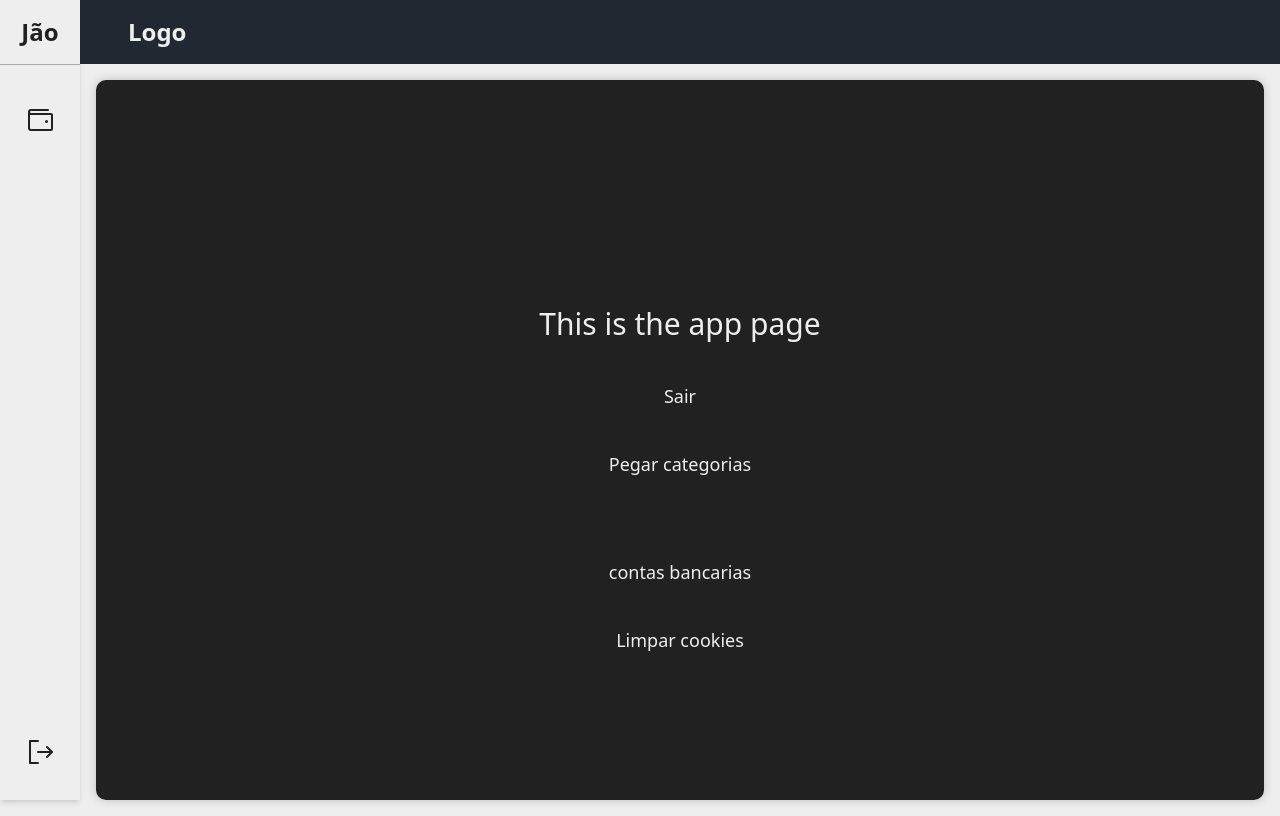
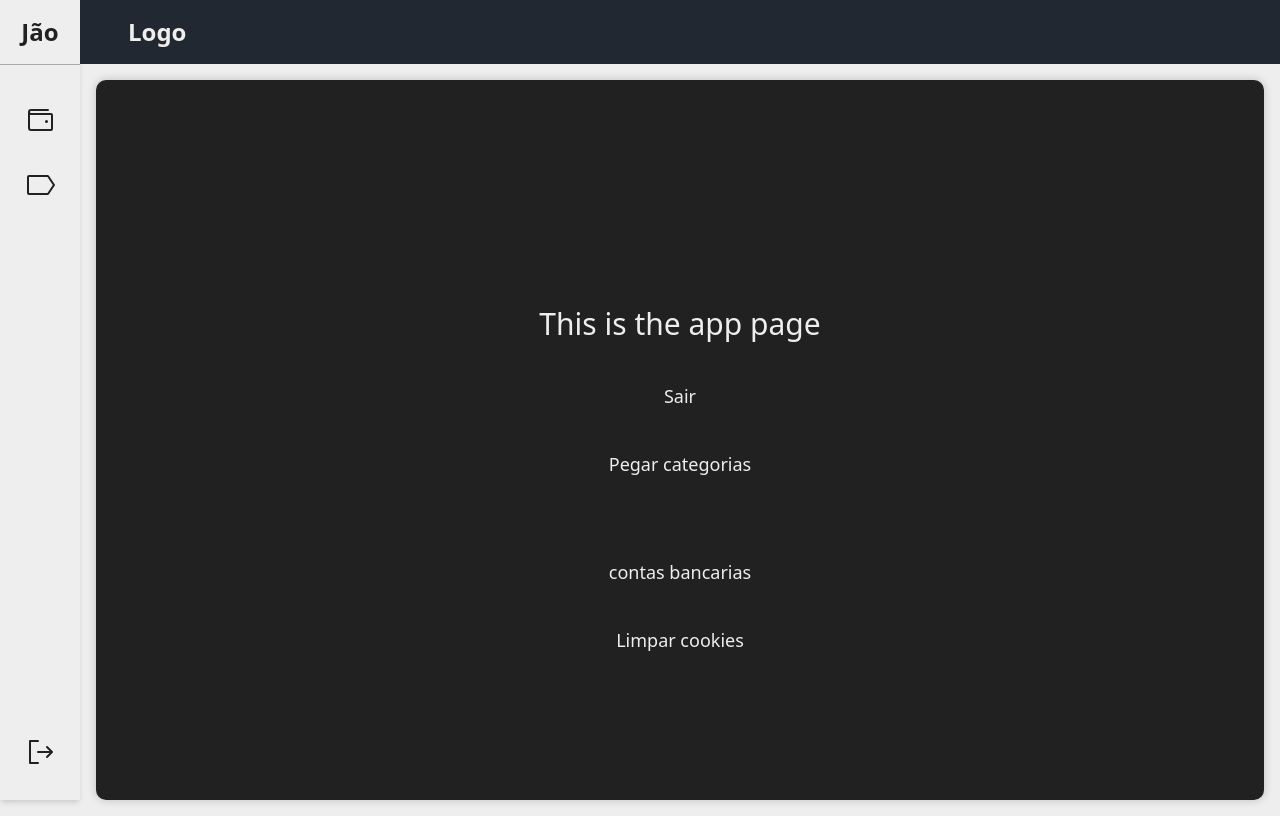
Before and after one commit to Alex-Nascimentoo/unima-jao-client, a Next.js app: page /app in a window 1280 px wide. Built offline with nearby package versions, Linux system fonts and the light colour scheme; no server answers.

Commit message:
refact: add category button on sidebar

```diff
--- a/src/_components/Sidebar.tsx
+++ b/src/_components/Sidebar.tsx
@@ -1,6 +1,6 @@
 'use client'
 
-import { SignOut, SquaresFour, Wallet } from '@phosphor-icons/react'
+import { SignOut, SquaresFour, TagSimple, Wallet } from '@phosphor-icons/react'
 import Link from 'next/link'
 import React from 'react'
 import Cookies from 'js-cookie'
@@ -42,6 +42,7 @@ export default function Sidebar() {
           className='
           mt-4 pt-10 px-6
           border-t border-light-gray
+          flex flex-col gap-8
           '
         >
 
@@ -49,6 +50,18 @@ export default function Sidebar() {
             href={'/app/conta-bancaria'}
           >
             <Wallet
+              size={32}
+              className='
+              duration-200
+              hover:text-accent
+              '
+            />
+          </Link>
+
+          <Link
+            href={'/app/categoria'}
+          >
+            <TagSimple
               size={32}
               className='
               duration-200
```
